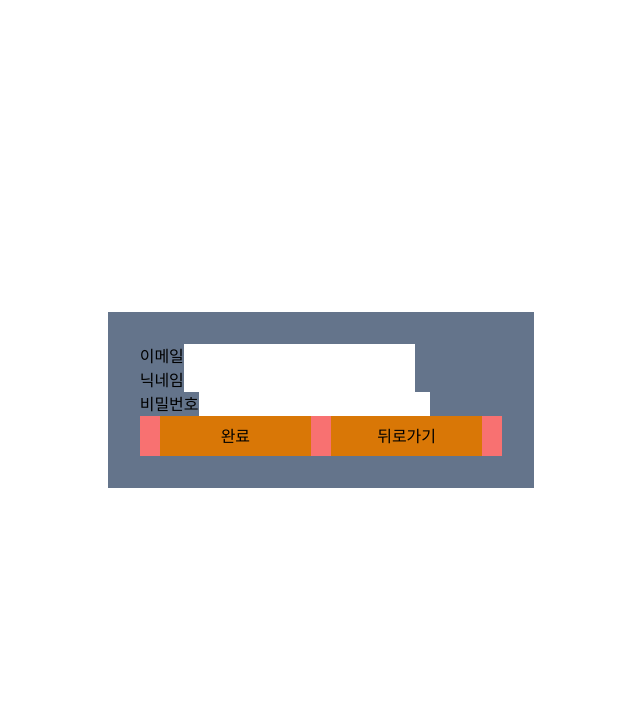
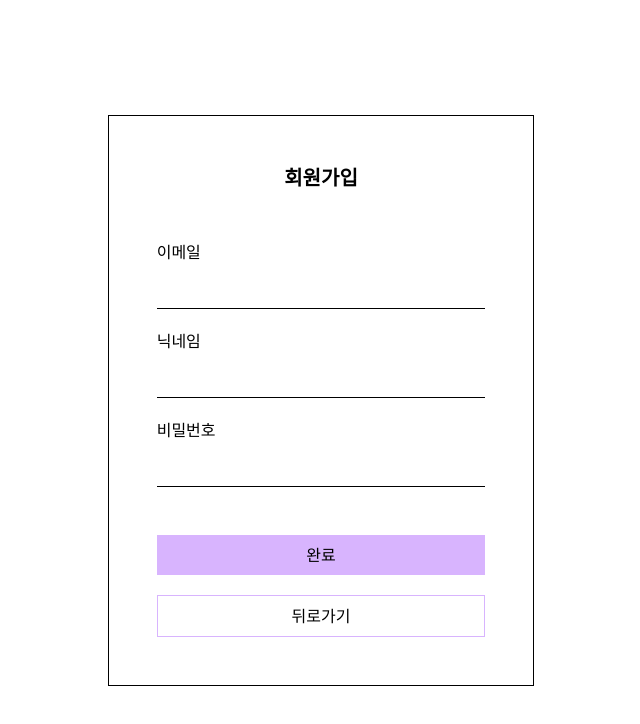
Before and after one commit to sangjun231/DevTube, a React (Vite) app: page / in a window 1280 px wide. Shown: the top 724 px of the page, without its empty margins (319-959 px from the left). Built offline with nearby package versions, Linux system fonts and the light colour scheme.

Commit message:
feat : Registration style

```diff
--- a/src/components/Registration.jsx
+++ b/src/components/Registration.jsx
@@ -2,34 +2,33 @@ import React from 'react';
 
 const Registration = () => {
   return (
-    <div className="w-1/3 flex-col bg-slate-500 p-8">
-      <form>
-        <div className="flex-col items-center justify-center gap-5">
-          <div>
+    <form className="flex w-1/3 flex-col items-center justify-center gap-12 border border-black p-12">
+      <h1 className="text-xl font-bold">회원가입</h1>
+      <div className="flex w-full flex-col items-center justify-center gap-5">
+        <div className="w-full">
           <label>
             이메일
-              <input type="email" />
+            <input className="mt-1 w-full border-b border-black p-2 outline-0" type="email" />
           </label>
         </div>
-          <div>
+        <div className="w-full">
           <label>
             닉네임
-              <input type="text" />
+            <input className="mt-1 w-full border-b border-black p-2 outline-0" type="text" />
           </label>
         </div>
-          <div>
+        <div className="w-full">
           <label>
             비밀번호
-              <input type="password" />
+            <input className="mt-1 w-full border-b border-black p-2 outline-0" type="password" />
           </label>
         </div>
       </div>
-        <div className="flex justify-evenly bg-red-400">
-          <button className="w-5/12 bg-amber-600 p-2">완료</button>
-          <button className="w-5/12 bg-amber-600 p-2">뒤로가기</button>
+      <div className="flex w-full flex-col items-center justify-center gap-5">
+        <button className="w-full bg-purple-300 p-2">완료</button>
+        <button className="w-full border border-purple-300 p-2">뒤로가기</button>
       </div>
     </form>
-    </div>
   );
 };
 
```
Lines whose indentation alone changed are shown as unchanged.
